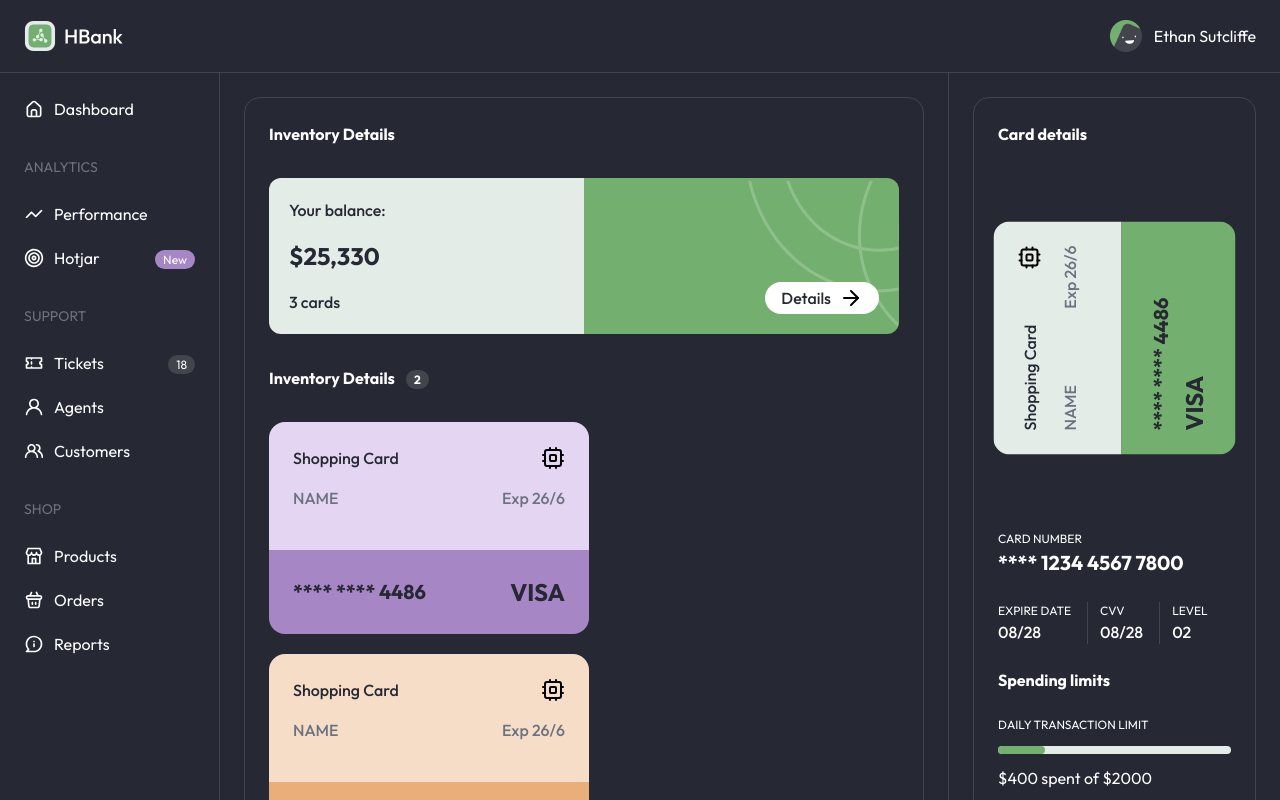
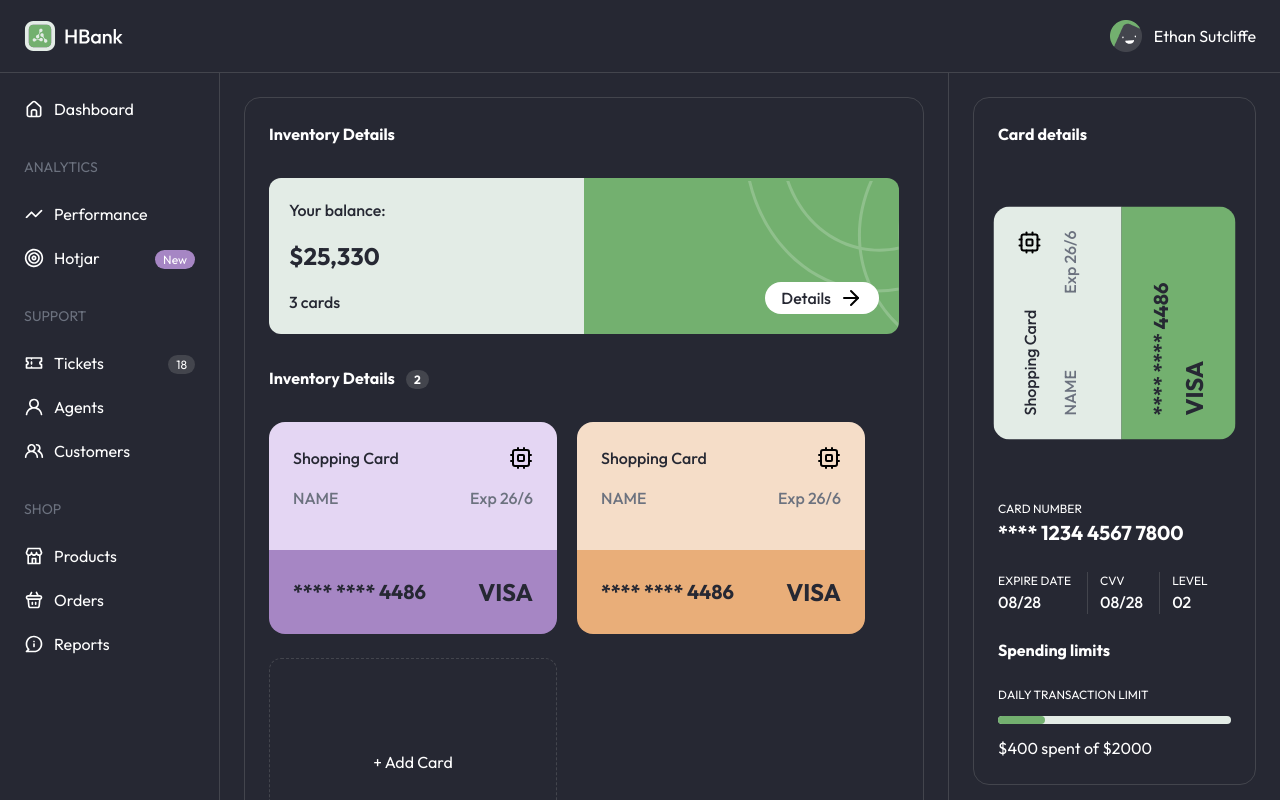
Before and after one commit to EdiedRamos/devchallenges, a Next.js app: page /bank-dashboard in a window 1280 px wide. Shown: the top 800 px of the page. Built offline with nearby package versions, Linux system fonts and the light colour scheme.

Commit message:
feat: update styles

```diff
--- a/src/app/bank-dashboard/(components)/aside.tsx
+++ b/src/app/bank-dashboard/(components)/aside.tsx
@@ -5,11 +5,11 @@ export function Aside() {
     <aside className="w-full p-6 text-bdb-white">
       <div className="border-[1px] border-bdb-gray-200 p-6 rounded-2xl">
         <h4 className="text-bdb-white font-bold">Card details</h4>
-        <div className="h-96 flex flex-col items-center justify-center">
+        <div className="my-14 flex flex-col items-center justify-center">
           <ShoppingCard
             primaryBg="bg-bdb-green-light"
             secondaryBg="bg-bdb-green"
-            className="md:-rotate-90 w-80"
+            className="md:-rotate-90 w-96"
           />
         </div>
         <p className="text-cs-12">CARD NUMBER</p>
--- a/src/app/bank-dashboard/(components)/shoppingCard.tsx
+++ b/src/app/bank-dashboard/(components)/shoppingCard.tsx
@@ -8,7 +8,7 @@ export function ShoppingCard({
   className?: string;
 }) {
   return (
-    <div className={`w-full max-w-80 rounded-2xl overflow-hidden ${className}`}>
+    <div className={`w-full max-w-72 rounded-2xl overflow-hidden ${className}`}>
       <div
         className={`flex flex-wrap justify-between p-6 pb-10 font-medium ${primaryBg}`}
       >
```
